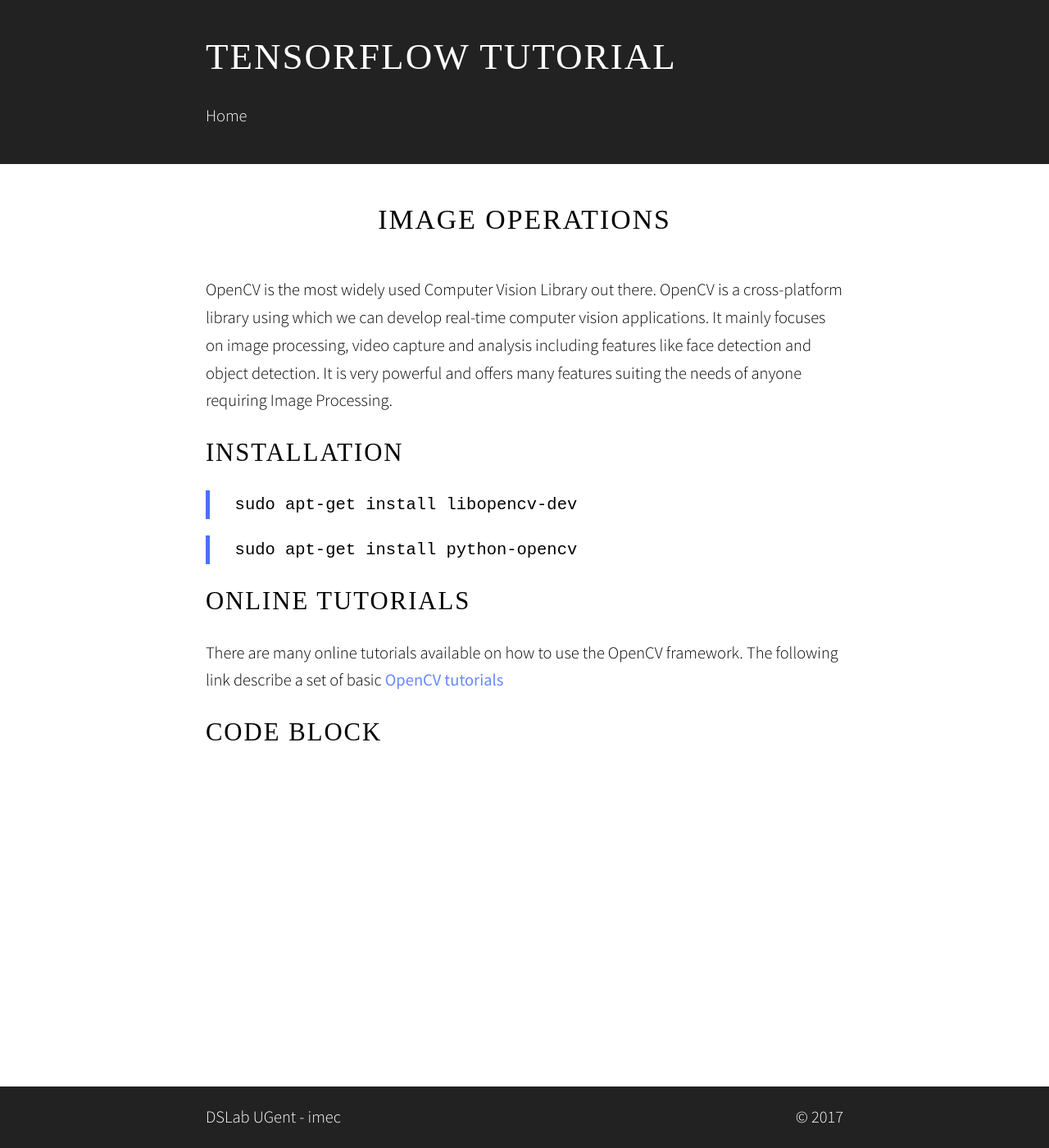
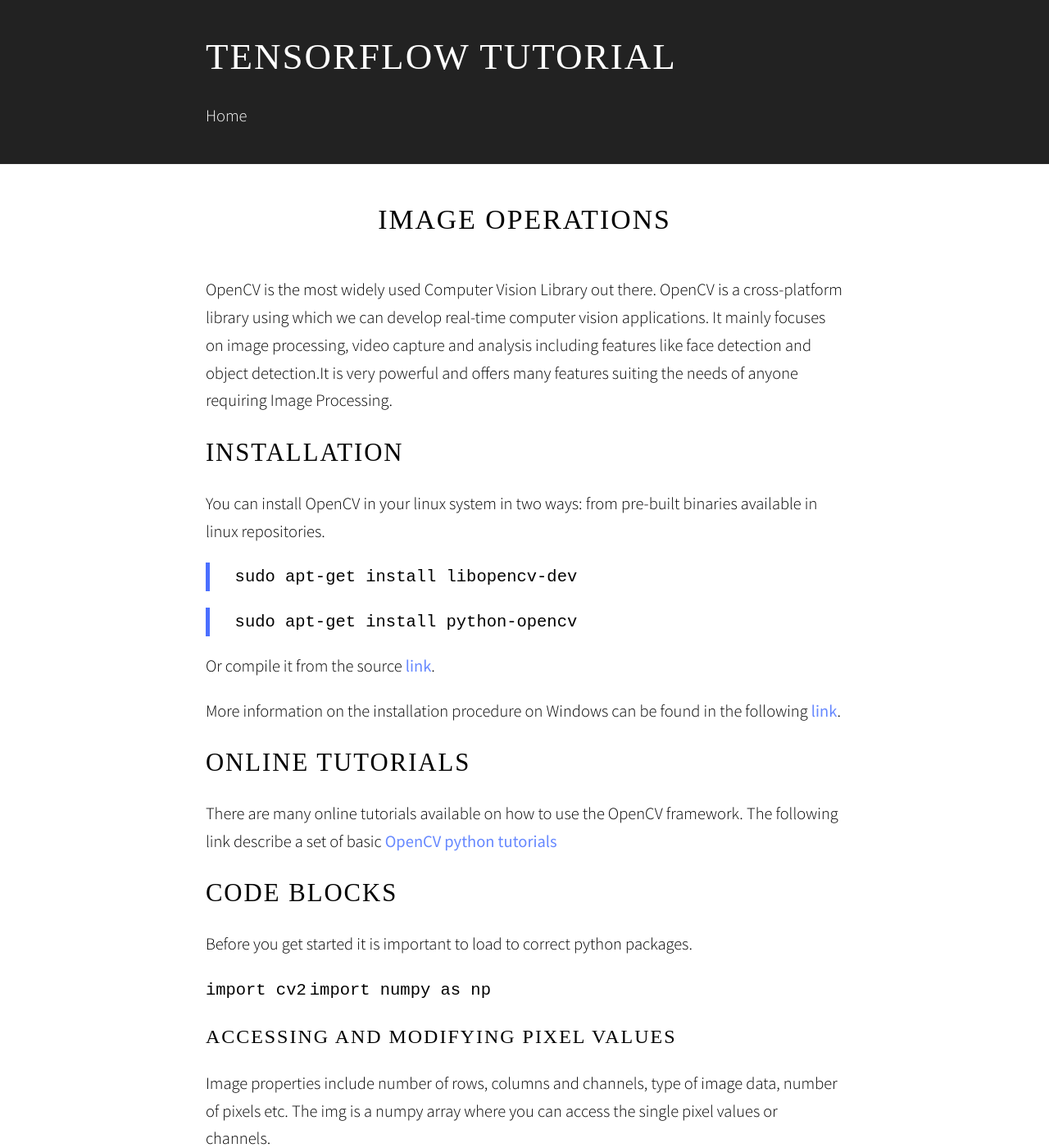
Before and after one commit to ArcelorMittalBelgium/AI-image-recognition, a Jekyll site: the page built from _chapter/image-operations.md, in a window 1280 px wide and 1400 px high. Shown: the whole window at 82% size. Built offline with Jekyll 4.4.1, drawn with Linux system fonts in a browser that asks for light colours; some web fonts are replaced; some of the changed text lies outside the part shown.

Commit message:
update opencv

```diff
--- a/_chapter/image-operations.md
+++ b/_chapter/image-operations.md
@@ -3,20 +3,62 @@ title: "Image Operations"
 sequence: 4
 ---
 
-OpenCV is the most widely used Computer Vision Library out there. OpenCV is a cross-platform library using which we can develop real-time computer vision applications.
-It mainly focuses on image processing, video capture and analysis including features like face detection and object detection.
-It is very powerful and offers many features suiting the needs of anyone requiring Image Processing.
+OpenCV is the most widely used Computer Vision Library out there. OpenCV is a cross-platform library using which we can develop real-time computer vision applications. It mainly focuses on image processing, video capture and analysis including features like face detection and object detection.It is very powerful and offers many features suiting the needs of anyone requiring Image Processing.
 
 # Installation
 
+You can install OpenCV in your linux system in two ways: from pre-built binaries available in linux repositories.
 > `sudo apt-get install libopencv-dev`
 
 > `sudo apt-get install python-opencv`
 
+Or compile it from the source [link](http://docs.opencv.org/trunk/d7/d9f/tutorial_linux_install.html).
+
+More information on the installation procedure on Windows can be found in the following [link](http://docs.opencv.org/3.2.0/d5/de5/tutorial_py_setup_in_windows.html).
+
 # Online tutorials
 
 There are many online tutorials available on how to use the OpenCV framework.
-The following link describe a set of basic [OpenCV tutorials](http://docs.opencv.org/3.3.0/d9/df8/tutorial_root.html)
+The following link describe a set of basic [OpenCV python tutorials](http://docs.opencv.org/3.2.0/d6/d00/tutorial_py_root.html)
 
 
-# Code block
+# Code blocks
+Before you get started it is important to load to correct python packages.
+
+ `import cv2`
+ `import numpy as np`
+
+### Accessing and Modifying pixel values
+
+Image properties include number of rows, columns and channels, type of image data, number of pixels etc.
+The img is a numpy array where you can access the single pixel values or channels.
+
+ `img = cv2.imread('image_sample.jpg')`
+ `cv2.imshow(img)`
+
+### colorspace
+For color conversion, we use the function cv2.cvtColor(input_image, flag) where flag determines the type of conversion.
+
+ `hsv = cv2.cvtColor(frame, cv2.COLOR_BGR2HSV)`
+ `cv2.imshow(img)`
+
+ `yuv = cv2.cvtColor(frame, cv2.COLOR_BGR2YUV)`
+
+
+
+
+### geometric transformations
+    # rotation
+    # translation
+    # cropping
+    # scaling
+
+# image histograms
+
+# image thresholding
+
+# image smoothing/ blurring
+
+# morphological operations
+
+# edge detection + contour detection
```
